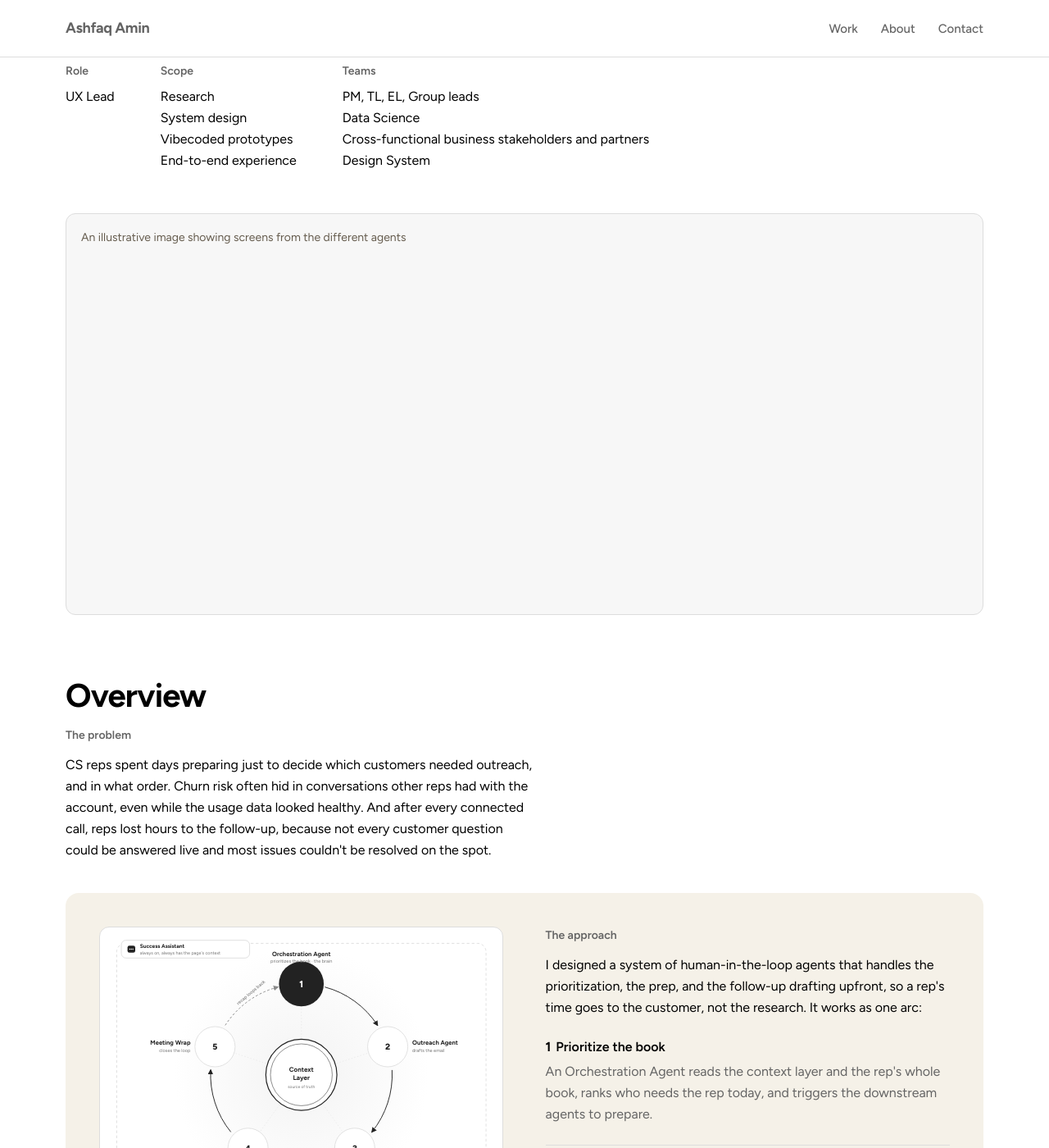
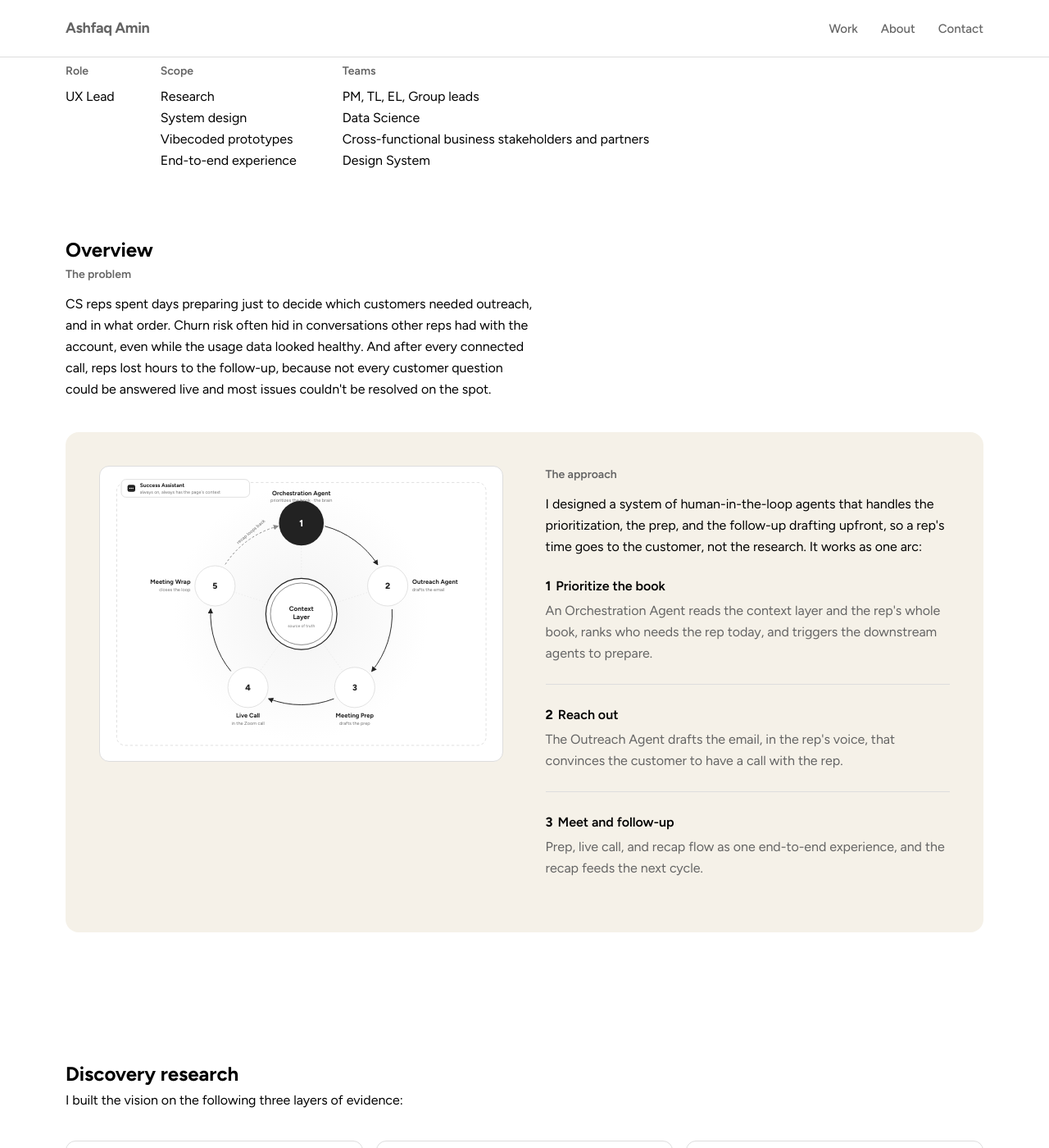
Before and after one commit to ashfaqamin/portfolio, a Jekyll site: the page built from agentic-ux.html, in a window 1280 px wide and 1400 px high, scrolled down 411 px. Shown: the whole window at 82% size. Built offline with Jekyll 4.4.1, drawn with Linux system fonts in a browser that asks for light colours; nearby versions of some CDN libraries; some of the changed text lies outside the part shown.

Commit message:
Modified agentic-ux

```diff
--- a/_includes/footer.html
+++ b/_includes/footer.html
@@ -8,14 +8,12 @@
     #contact .contact-foot{font-family:var(--font-sans);margin-top:56px;font-size:13px;color:var(--text-inverse);opacity:.45;}
     </style>
     <div class="ds-container">
-        <p class="section__eyebrow">Contact</p>
         <h2 class="section__title">Let's get in touch.</h2>
         <a class="contact-email" href="mailto:ashfaq.m.amin@gmail.com">ashfaq.m.amin@gmail.com</a>
         <div class="contact-links">
             <a href="https://linkedin.com/in/ashfaqamin" target="_blank" rel="noopener">LinkedIn &#8599;</a>
             <a href="https://www.behance.net/ashfaqamin" target="_blank" rel="noopener">Behance &#8599;</a>
         </div>
-        <p class="contact-foot">&copy; 2026 Ashfaq Amin &middot; Toronto</p>
     </div>
 </section>
 
--- a/agentic-ux.html
+++ b/agentic-ux.html
@@ -28,13 +28,15 @@ title: "Agentic UX vision for HubSpot's Customer Success · Ashfaq Amin"
         <dd>PM, TL, EL, Group leads<br>Data Science<br>Cross-functional business stakeholders and partners<br>Design System</dd>
       </div>
     </dl>
+    <!--
     <div class="hero__media"><span>An illustrative image showing screens from the different agents</span></div>
+    -->
+
   </section>
 
   <!-- OVERVIEW -->
   <section class="section" id="overview" aria-label="Overview">
-    <h2 class="section__title">Overview</h2>
-
+    <h1 class="display">Overview</h1>
     <p class="section__eyebrow">The problem</p>
     <p class="body ds-measure">CS reps spent days preparing just to decide which customers needed outreach, and in what order. Churn risk often hid in conversations other reps had with the account, even while the usage data looked healthy. And after every connected call, reps lost hours to the follow-up, because not every customer question could be answered live and most issues couldn't be resolved on the spot.</p>
 
@@ -119,7 +121,7 @@ title: "Agentic UX vision for HubSpot's Customer Success · Ashfaq Amin"
 
   <!-- DISCOVERY -->
   <section class="section" id="discover" aria-label="Discovery research">
-    <h2 class="section__title">Discovery research</h2>
+    <h1>Discovery research</h1>
     <p class="body">I built the vision on the following three layers of evidence:</p>
     <div class="card-grid">
       <div class="card">
@@ -165,10 +167,10 @@ title: "Agentic UX vision for HubSpot's Customer Success · Ashfaq Amin"
 
   <!-- DESIGNING THE SYSTEM -->
   <section class="section" id="design" aria-label="Designing the system end-to-end">
-    <h2 class="section__title">Designing the system end-to-end</h2>
+    <h1>Designing the system end-to-end</h1>
     <div class="media-row">
       <div class="media-row__text">
-        <p class="media-row__lead">A completely redesigned CS Workspace, where reps begin their day without piecing together what to do next.</p>
+        <h4 class="media-row__lead">A completely redesigned CS Workspace, where reps begin their day without piecing together what to do next.</h4>
         <ul>
           <li>Top priorities are surfaced, ranked, and ready to go: no digging, no second-guessing.</li>
           <li>AI-prepared strategies, emails, and plans are waiting at their fingertips.</li>
@@ -178,7 +180,27 @@ title: "Agentic UX vision for HubSpot's Customer Success · Ashfaq Amin"
       </div>
       <div class="media-row__media">
         <button class="zoom" aria-label="Enlarge the CS Workspace walkthrough">
-          <span class="frame"><img src="img/proactive_ai_vision/cs-workspace.gif" alt="CS Workspace walkthrough: prioritized actions, schedule, metrics, and the Success Assistant panel"></span>
+          <span class="frame"><img src="img/proactive_ai_vision/s1.gif" alt="CS Workspace walkthrough: prioritized actions, schedule, metrics, and the Success Assistant panel"></span>
+          <span class="zoom__hint"><svg viewBox="0 0 24 24" fill="none" aria-hidden="true"><path d="M4 9V4h5M15 4h5v5M20 15v5h-5M9 20H4v-5" stroke="currentColor" stroke-width="1.8" stroke-linecap="round" stroke-linejoin="round"/></svg></span>
+        </button>
+      </div>
+    </div>
+  </section>
+
+  <section class="section" id="actions-view" aria-label="Actions-focused view">
+    <div class="media-row media-row--flip">
+      <div class="media-row__text">
+        <h4 class="media-row__lead">Actions focused view – where things get done</h4>
+        <ul>
+          <li>This is where the rep moves from one high-impact task to the next, seamlessly.</li>
+          <li>Whatever the task - a follow-up, a save play, or a key email - it's already teed up and ready for them to review and confirm. No digging, no switching tools.</li>
+          <li>And if they need more context or want to tweak something, the Success Assistant is right there on the side - not flooding them with information, just offering exactly what they need, when they need it.</li>
+          <li>With the Success Assistant built in, the rep doesn't work alone. One click to shift focus, refine priorities, or ask it to spotlight something new.</li>
+        </ul>
+      </div>
+      <div class="media-row__media">
+        <button class="zoom" aria-label="Enlarge the actions-focused view">
+          <span class="frame"><img src="img/proactive_ai_vision/s2.gif" alt="Actions-focused view: the next high-impact task teed up, with the Success Assistant on the side"></span>
           <span class="zoom__hint"><svg viewBox="0 0 24 24" fill="none" aria-hidden="true"><path d="M4 9V4h5M15 4h5v5M20 15v5h-5M9 20H4v-5" stroke="currentColor" stroke-width="1.8" stroke-linecap="round" stroke-linejoin="round"/></svg></span>
         </button>
       </div>
--- a/css/components.css
+++ b/css/components.css
@@ -86,7 +86,6 @@
 
 /* ---- section + section heading ---- */
 .section { padding-block: clamp(64px, 6vw, 96px); background: var(--background); }
-.section + .section { border-top: 1px solid var(--border); }
 .section--sunken { background: var(--background-subtle); }
 .section--ink { background: var(--background-inverse); color: var(--text-inverse); }
 .section--ink .section__title { color: var(--text-inverse); }
@@ -96,7 +95,7 @@
   color: var(--text-secondary); margin: 0 0 12px;
 }
 .section__title {
-  font-family: var(--font-sans); font-weight: 700;
+  font-family: var(--font-sans);
   font-size: clamp(28px, 1rem + 2.6vw, 40px); line-height: 1.08; letter-spacing: -0.02em;
   margin: 0 0 16px; color: var(--text); max-width: 20ch;
 }
```
Also changed, not shown: img/proactive_ai_vision/s1.gif (renamed from img/proactive_ai_vision/cs-workspace.gif), 1 other file.
